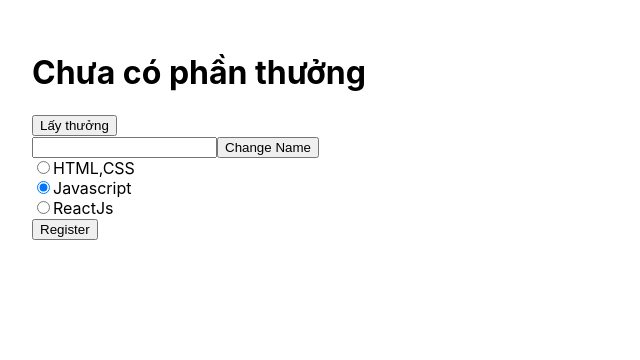
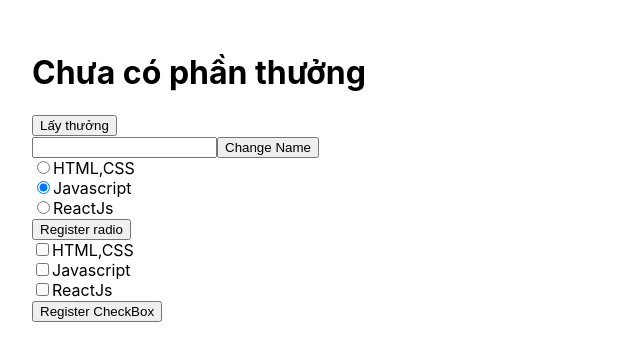
Before and after one commit to CigameDev/tiktok, a React (Create React App) app: page / in a window 1280 px wide. Shown: the top 360 px of the page, without its empty margins (0-640 px from the left). Built offline with nearby package versions, Linux system fonts and the light colour scheme.

Commit message:
update checkbox data

```diff
--- a/src/App.js
+++ b/src/App.js
@@ -36,6 +36,23 @@ function App() {
     //Call API
     console.log({ id: checked });
   }
+
+  const [checkedbox, setChekedBox] = useState([]);
+  const handleSubmitCheckBox = () => {
+    //Call API
+    //In ra mảng các phần tử được chọn
+    console.log(checkedbox);
+  }
+  const OnChangeCheckedBox = (id) => {
+    setChekedBox(prev => {
+      if (prev.includes(id)) {
+        return prev.filter(item => item !== id);
+      }
+      else {
+        return [...prev, id];
+      }
+    });
+  }
   return (
     <div className="App" style={{ padding: 32 }}>
       <h1>{gift || "Chưa có phần thưởng"}</h1>
@@ -57,7 +74,19 @@ function App() {
           {course.name}
         </div>
       ))}
-      <button onClick={handleSubmit}>Register</button>
+      <button onClick={handleSubmit}>Register radio</button>
+      <br />
+      {courses.map(course => (
+        <div key={course.id}>
+          <input
+            type='checkbox'
+            checked={checkedbox.includes(course.id)}
+            onChange={() => OnChangeCheckedBox(course.id)}
+          />
+          {course.name}
+        </div>
+      ))}
+      <button onClick={handleSubmitCheckBox}>Register CheckBox</button>
     </div>
   );
 }
```
